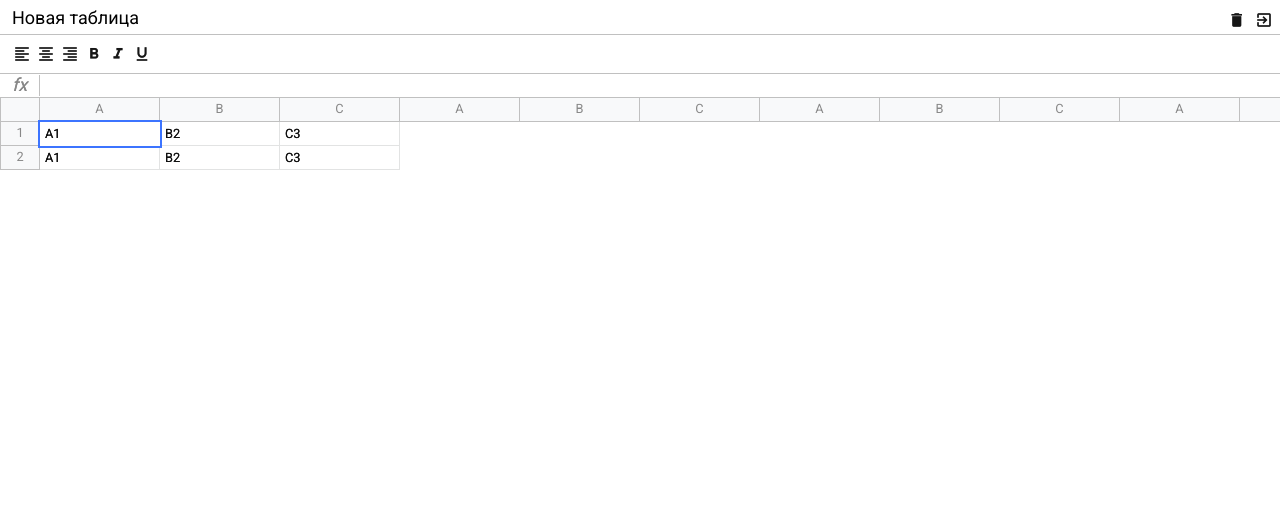
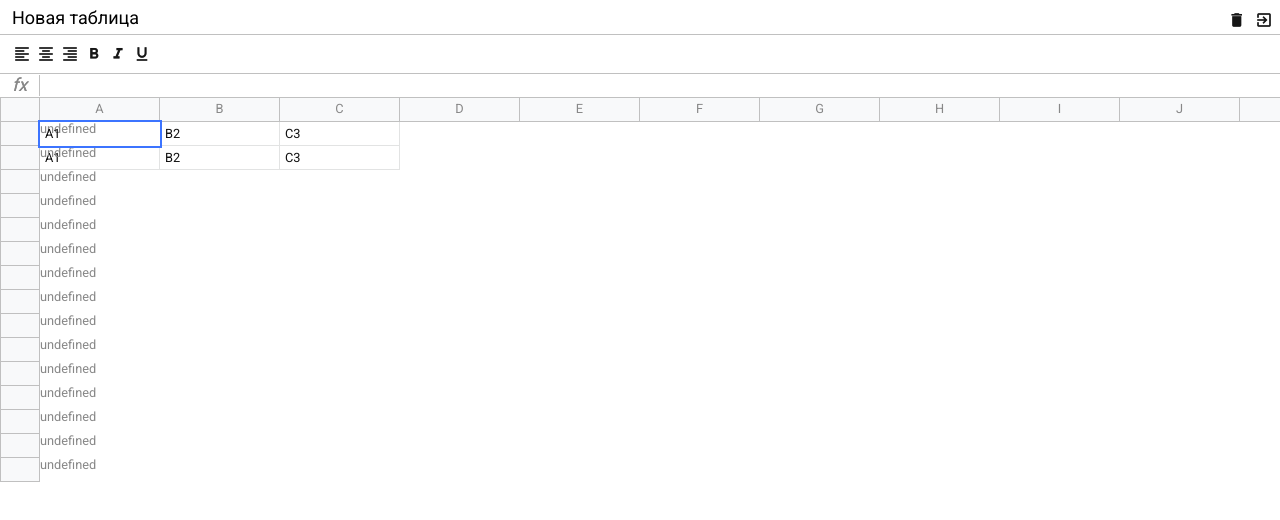
Before and after one commit to alvar91/excel-javascript, a website built with webpack: page src/assets/excel.html in a window 1280 px wide. Built offline with nearby package versions, Linux system fonts and the light colour scheme.

Commit message:
headers of table added

```diff
--- a/src/assets/excel.html
+++ b/src/assets/excel.html
@@ -175,7 +175,7 @@
 
         <div class="row-data">
           <div class="cell selected" contenteditable="">A1</div>
-          <div class="cell" contenteditable="">B2</div>
+          <div class="cell" contenteditable>B2</div>
           <div class="cell" contenteditable="">C3</div>
         </div>
       </div>
--- a/src/components/table/Table.js
+++ b/src/components/table/Table.js
@@ -1,133 +1,10 @@
 import {ExcelComponent} from '@core/ExcelComponent'
+import {createTable} from '@/components/table/table.template'
 
 export class Table extends ExcelComponent {
   static className = 'excel__table'
 
   toHTML() {
-    return `
-      <div class="row">
-
-        <div class="row-info"></div>
-
-        <div class="row-data">
-          <div class="column">
-            A
-          </div>
-          <div class="column">
-            B
-          </div>
-          <div class="column">
-            C
-          </div>
-          <div class="column">
-            A
-          </div>
-          <div class="column">
-            B
-          </div>
-          <div class="column">
-            C
-          </div>
-          <div class="column">
-            A
-          </div>
-          <div class="column">
-            B
-          </div>
-          <div class="column">
-            C
-          </div>
-          <div class="column">
-            A
-          </div>
-          <div class="column">
-            B
-          </div>
-          <div class="column">
-            C
-          </div>
-          <div class="column">
-            A
-          </div>
-          <div class="column">
-            B
-          </div>
-          <div class="column">
-            C
-          </div>
-          <div class="column">
-            A
-          </div>
-          <div class="column">
-            B
-          </div>
-          <div class="column">
-            C
-          </div>
-          <div class="column">
-            A
-          </div>
-          <div class="column">
-            B
-          </div>
-          <div class="column">
-            C
-          </div>
-          <div class="column">
-            A
-          </div>
-          <div class="column">
-            B
-          </div>
-          <div class="column">
-            C
-          </div>
-          <div class="column">
-            A
-          </div>
-          <div class="column">
-            B
-          </div>
-          <div class="column">
-            C
-          </div>
-          <div class="column">
-            A
-          </div>
-          <div class="column">
-            B
-          </div>
-          <div class="column">
-            C
-          </div>
-
-        </div>
-
-      </div>
-
-      <div class="row">
-        <div class="row-info">
-          1
-        </div>
-
-        <div class="row-data">
-          <div class="cell selected" contenteditable="">A1</div>
-          <div class="cell" contenteditable="">B2</div>
-          <div class="cell" contenteditable="">C3</div>
-        </div>
-      </div>
-
-      <div class="row">
-        <div class="row-info">
-          2
-        </div>
-
-        <div class="row-data">
-          <div class="cell">A1</div>
-          <div class="cell">B2</div>
-          <div class="cell">C3</div>
-        </div>
-      </div>
-    `
+    return createTable()
   }
 }
--- /dev/null
+++ b/src/components/table/table.template.js
@@ -0,0 +1,48 @@
+const CODES = {
+  A: 65,
+  Z: 90
+}
+
+// function createCell() {
+//   return `
+//     <div class="cell" contenteditable>B2</div>
+//   `
+// }
+
+function toColumn(col) {
+  return `
+    <div class="column">${col}</div>
+  `
+}
+
+function createRow(content) {
+  return `
+    <div class="row">
+      <div class="row-info"></div>
+      <div class="row-data">${content}</div>
+    </div>
+  `
+}
+
+function toChar(_, index) {
+  return String.fromCharCode(CODES.A + index)
+}
+
+export function createTable(rowsCount = 15) {
+  const colsCount = CODES.Z - CODES.A + 1
+  const rows = []
+
+  const cols = new Array(colsCount)
+      .fill('')
+      .map(toChar)
+      .map(toColumn)
+      .join('')
+
+  rows.push(createRow(cols))
+
+  for (let i = 0; i < rowsCount; i++) {
+    rows.push(createRow())
+  }
+
+  return rows.join('')
+}
```
